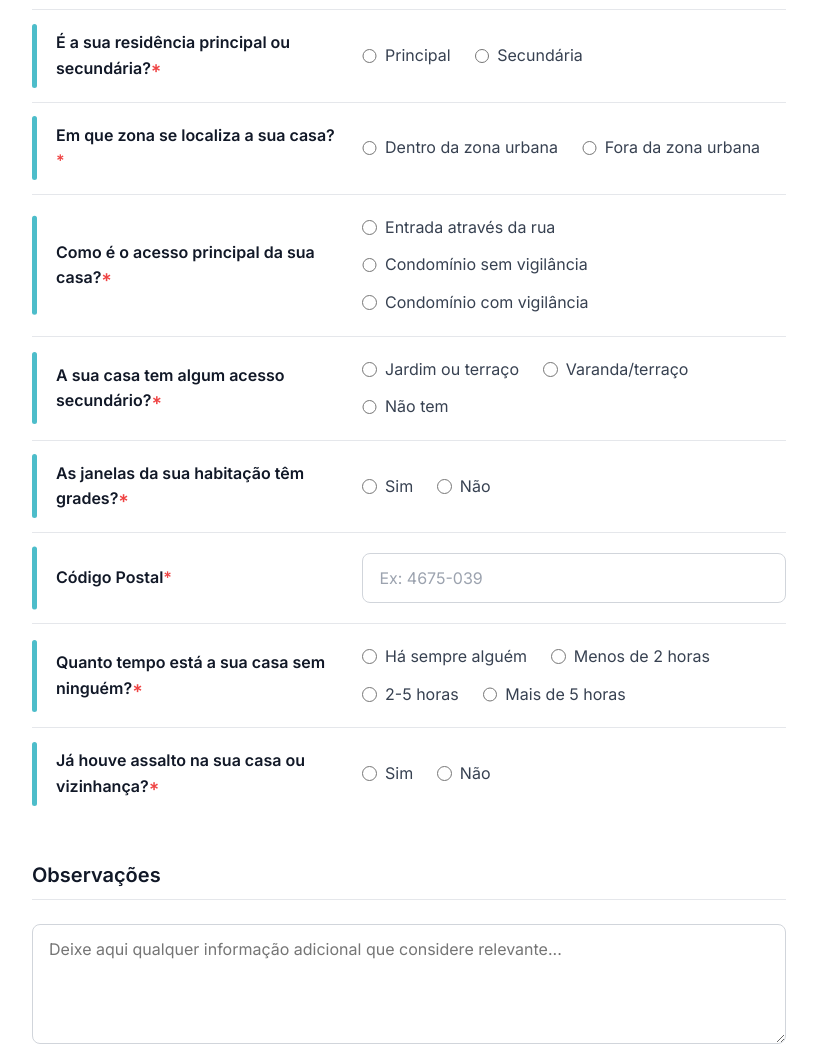
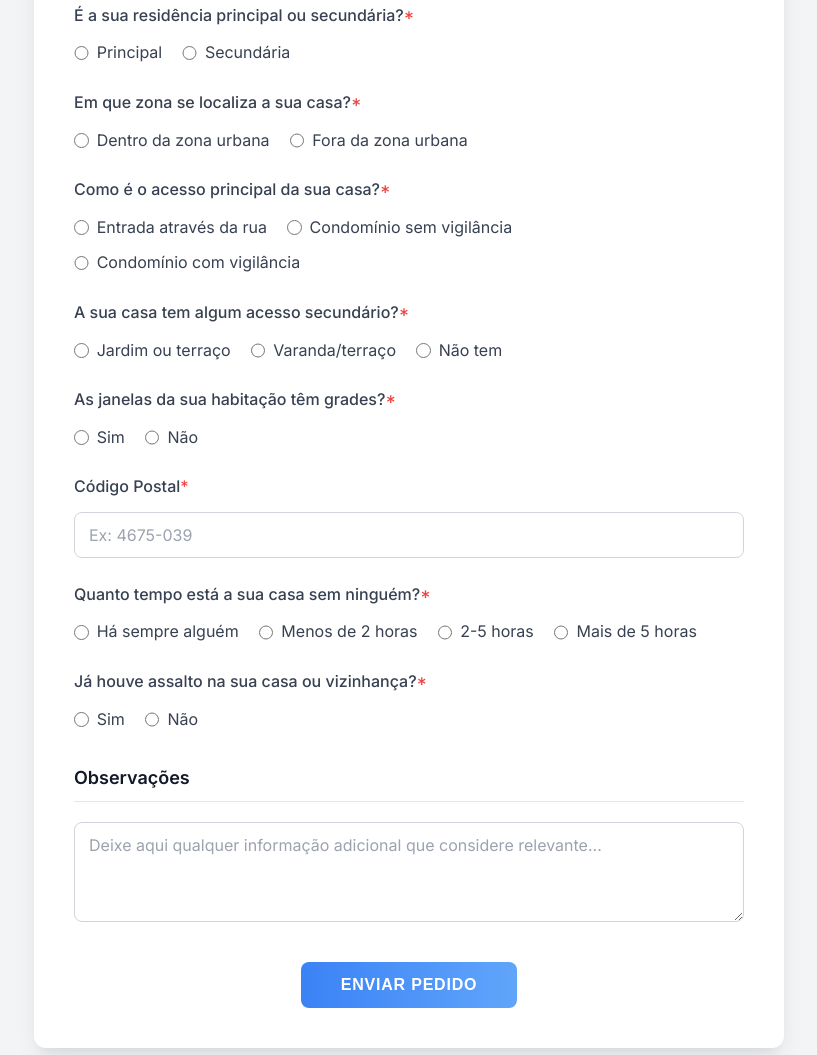
Before and after one commit to idp2025/filder, a plain HTML site: page index.html in a window 1280 px wide. Shown: the part 662-1717 px from the top of the page, without its empty margins (231-1048 px from the left). Drawn offline with Linux system fonts and the light colour scheme.

Commit message:
Update index.html
sdfjjshfdsgavs

```diff
--- a/index.html
+++ b/index.html
@@ -3,7 +3,7 @@
 <head>
   <meta charset="UTF-8" />
   <meta name="viewport" content="width=device-width, initial-scale=1.0" />
-  <title>Formulário de Segurança Personalizado</title>
+  <title>Formulário de Segurança Compacto</title>
   <link href="https://fonts.googleapis.com/css2?family=Inter:wght@400;500;600;700&display=swap" rel="stylesheet" />
 
   <style>
@@ -11,14 +11,12 @@
     /*  Variáveis de Estilo e Configurações Globais */
     /* ------------------- */
     :root {
-      --primary-accent-color: #4dbdca; /* Ciano da linha vertical */
-      --primary-btn-start: #3b82f6;
-      --primary-btn-end: #60a5fa;
+      --primary-color-start: #3b82f6;
+      --primary-color-end: #60a5fa;
       --dark-text: #111827;
       --medium-text: #374151;
       --light-text: #6b7280;
       --border-color: #d1d5db;
-      --section-bg-color: #f9fafb;
       --background-color: #f3f4f6;
       --white-color: #ffffff;
       --border-radius: 8px;
@@ -44,91 +42,73 @@
     /* ------------------- */
     .form-container {
       width: 100%;
-      max-width: 850px;
-      padding: 48px;
+      max-width: 750px; /* Reduzido para ser mais compacto */
+      padding: 40px;
       background-color: var(--white-color);
       border-radius: 12px;
       box-shadow: 0 10px 25px -5px rgba(0, 0, 0, 0.1), 0 10px 10px -5px rgba(0, 0, 0, 0.04);
     }
 
     .form-title {
-      font-size: 2rem;
+      font-size: 1.75rem; /* Reduzido */
       font-weight: 700;
       color: var(--dark-text);
       text-align: center;
-      margin-bottom: 40px;
+      margin-bottom: 32px;
     }
 
     /* ------------------- */
     /*  Seções do Formulário */
     /* ------------------- */
-    .form-section { margin-bottom: 40px; }
+    .form-section { margin-bottom: 32px; }
     .section-title {
-      font-size: 1.25rem;
+      font-size: 1.125rem; /* Reduzido */
       font-weight: 600;
       color: var(--dark-text);
-      margin-bottom: 24px;
+      margin-bottom: 20px;
       padding-bottom: 8px;
       border-bottom: 1px solid #e5e7eb;
     }
 
     /* ------------------- */
-    /*  Campos de Texto */
+    /*  Estrutura dos Campos */
     /* ------------------- */
-    .form-group { margin-bottom: 20px; }
-    .form-input {
+    .form-group { margin-bottom: 24px; }
+
+    .question-label {
+      display: block;
+      font-weight: 500;
+      color: var(--medium-text);
+      margin-bottom: 12px; /* Espaço entre a pergunta e as opções */
+    }
+    .question-label span { color: #ef4444; }
+
+    .form-input,
+    .form-textarea {
       width: 100%;
-      padding: 14px 16px;
+      padding: 12px 14px; /* Padding reduzido */
       border: 1px solid var(--border-color);
       border-radius: var(--border-radius);
       font-size: 1rem;
       font-family: var(--font-family-main);
       transition: border-color 0.2s ease, box-shadow 0.2s ease;
     }
-    .form-input::placeholder { color: #9ca3af; }
-    .form-input:focus {
+    .form-input::placeholder,
+    .form-textarea::placeholder { color: #9ca3af; }
+    .form-input:focus,
+    .form-textarea:focus {
       outline: none;
-      border-color: var(--primary-accent-color);
-      box-shadow: 0 0 0 3px rgba(77, 189, 202, 0.2);
+      border-color: var(--primary-color-start);
+      box-shadow: 0 0 0 3px rgba(59, 130, 246, 0.2);
     }
 
     /* ------------------- */
-    /*  Seção de Perguntas (Design Especial) */
+    /*  Checklist/Rádios */
     /* ------------------- */
-    .question-row {
-      position: relative; /* Essencial para a linha vertical */
-      display: grid;
-      grid-template-columns: 2fr 3fr;
-      gap: 24px;
-      align-items: center;
-      padding: 20px 0 20px 24px; /* Espaço à esquerda para a linha */
-      border-bottom: 1px solid #e5e7eb;
-    }
-    .question-row:last-of-type { border-bottom: none; }
-
-    /* A MÁGICA DA LINHA VERTICAL */
-    .question-row::before {
-      content: '';
-      position: absolute;
-      left: 0;
-      top: 50%;
-      transform: translateY(-50%);
-      width: 5px;
-      height: 70%;
-      background-color: var(--primary-accent-color);
-      border-radius: 3px;
-    }
-
-    .question-label {
-      font-weight: 600; /* Um pouco mais forte para destaque */
-      color: var(--dark-text);
-    }
-    .question-label span { color: #ef4444; }
-
     .options-container {
       display: flex;
       flex-wrap: wrap;
-      gap: 12px 24px;
+      gap: 10px 20px; /* Gap reduzido */
     }
     .option-item {
       display: flex;
@@ -139,38 +119,21 @@
       margin-right: 8px;
       width: 1.1em;
       height: 1.1em;
-      accent-color: var(--primary-accent-color);
+      accent-color: var(--primary-color-start);
     }
 
     /* ------------------- */
     /*  Textarea e Botão */
     /* ------------------- */
-    .form-textarea {
-      min-height: 120px;
-      resize: vertical;
-      /* Usa o mesmo estilo do .form-input */
-      width: 100%;
-      padding: 14px 16px;
-      border: 1px solid var(--border-color);
-      border-radius: var(--border-radius);
-      font-size: 1rem;
-      font-family: var(--font-family-main);
-      transition: border-color 0.2s ease, box-shadow 0.2s ease;
-    }
-    .form-textarea:focus {
-      outline: none;
-      border-color: var(--primary-accent-color);
-      box-shadow: 0 0 0 3px rgba(77, 189, 202, 0.2);
-    }
-
-    .submit-group { text-align: center; margin-top: 40px; }
+    .form-textarea { min-height: 100px; resize: vertical; }
+    .submit-group { text-align: center; margin-top: 32px; }
     .submit-btn {
-      padding: 16px 48px;
-      background-image: linear-gradient(to right, var(--primary-btn-start), var(--primary-btn-end));
+      padding: 14px 40px; /* Padding reduzido */
+      background-image: linear-gradient(to right, var(--primary-color-start), var(--primary-color-end));
       color: var(--white-color);
       border: none;
       border-radius: var(--border-radius);
-      font-size: 1.1rem;
+      font-size: 1rem;
       font-weight: 600;
       cursor: pointer;
       text-transform: uppercase;
@@ -188,14 +151,11 @@
     @media (max-width: 768px) {
       body { padding: 20px 10px; }
       .form-container { padding: 24px; }
-      .form-title { font-size: 1.75rem; }
-      .question-row {
-        grid-template-columns: 1fr; /* Coluna única em telas pequenas */
+      .form-title { font-size: 1.5rem; }
+      .options-container {
+        flex-direction: column;
+        align-items: flex-start;
         gap: 12px;
-        padding: 16px 0 16px 20px;
-      }
-      .question-row::before {
-        height: 80%;
       }
     }
   </style>
@@ -224,7 +184,7 @@
       <section class="form-section">
         <h2 class="section-title">Questionário de Segurança</h2>
 
-        <div class="question-row">
+        <div class="form-group">
           <label class="question-label">O alarme é para casa ou empresa?<span>*</span></label>
           <div class="options-container">
             <label class="option-item"><input type="radio" name="tipo_imovel" value="Casa" required> Casa</label>
@@ -232,7 +192,7 @@
           </div>
         </div>
 
-        <div class="question-row">
+        <div class="form-group">
           <label class="question-label">Qual o tipo de casa que tem?<span>*</span></label>
           <div class="options-container">
             <label class="option-item"><input type="radio" name="subtipo_imovel" value="Apartamento" required> Apartamento</label>
@@ -240,7 +200,7 @@
           </div>
         </div>
 
-        <div class="question-row">
+        <div class="form-group">
           <label class="question-label">É a sua residência principal ou secundária?<span>*</span></label>
           <div class="options-container">
             <label class="option-item"><input type="radio" name="uso_residencia" value="Principal" required> Principal</label>
@@ -248,7 +208,7 @@
           </div>
         </div>
 
-        <div class="question-row">
+        <div class="form-group">
           <label class="question-label">Em que zona se localiza a sua casa?<span>*</span></label>
           <div class="options-container">
             <label class="option-item"><input type="radio" name="localizacao" value="Urbana" required> Dentro da zona urbana</label>
@@ -256,7 +216,7 @@
           </div>
         </div>
 
-        <div class="question-row">
+        <div class="form-group">
           <label class="question-label">Como é o acesso principal da sua casa?<span>*</span></label>
           <div class="options-container">
             <label class="option-item"><input type="radio" name="acesso_principal" value="Rua" required> Entrada através da rua</label>
@@ -265,7 +225,7 @@
           </div>
         </div>
 
-        <div class="question-row">
+        <div class="form-group">
           <label class="question-label">A sua casa tem algum acesso secundário?<span>*</span></label>
           <div class="options-container">
             <label class="option-item"><input type="radio" name="acesso_secundario" value="Jardim" required> Jardim ou terraço</label>
@@ -274,7 +234,7 @@
           </div>
         </div>
 
-        <div class="question-row">
+        <div class="form-group">
           <label class="question-label">As janelas da sua habitação têm grades?<span>*</span></label>
           <div class="options-container">
             <label class="option-item"><input type="radio" name="grades_janelas" value="Sim" required> Sim</label>
@@ -282,14 +242,12 @@
           </div>
         </div>
 
-        <div class="question-row">
+        <div class="form-group">
           <label class="question-label" for="codigo_postal">Código Postal<span>*</span></label>
-            <div class="options-container">
           <input type="text" id="codigo_postal" class="form-input" name="codigo_postal" placeholder="Ex: 4675-039" required>
         </div>
-        </div>
 
-        <div class="question-row">
+        <div class="form-group">
           <label class="question-label">Quanto tempo está a sua casa sem ninguém?<span>*</span></label>
           <div class="options-container">
             <label class="option-item"><input type="radio" name="tempo_casa_vazia" value="Sempre alguem" required> Há sempre alguém</label>
@@ -299,14 +257,13 @@
           </div>
         </div>
 
-        <div class="question-row">
+        <div class="form-group">
           <label class="question-label">Já houve assalto na sua casa ou vizinhança?<span>*</span></label>
           <div class="options-container">
             <label class="option-item"><input type="radio" name="historico_assalto" value="Sim" required> Sim</label>
             <label class="option-item"><input type="radio" name="historico_assalto" value="Nao"> Não</label>
           </div>
         </div>
-
       </section>
 
       <!-- Seção: Mensagem Adicional -->
```
Lines whose indentation alone changed are shown as unchanged.
